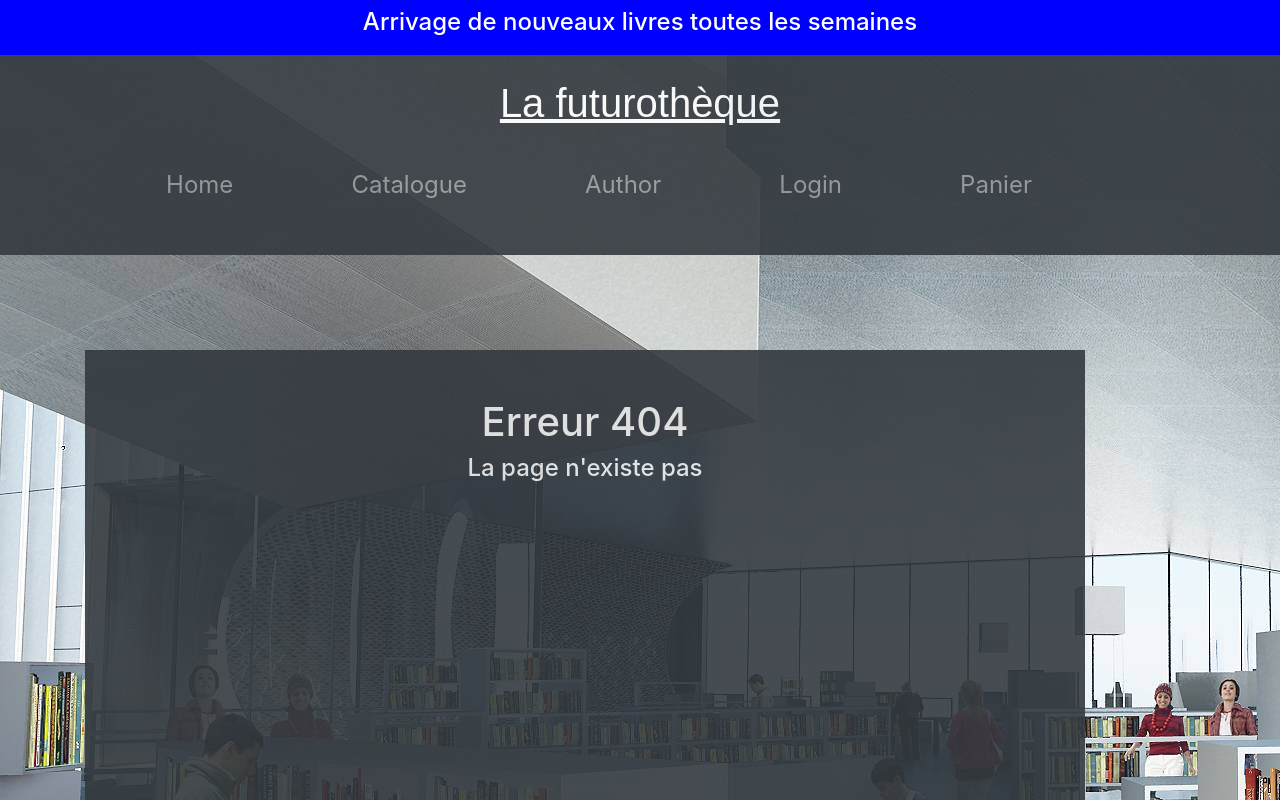
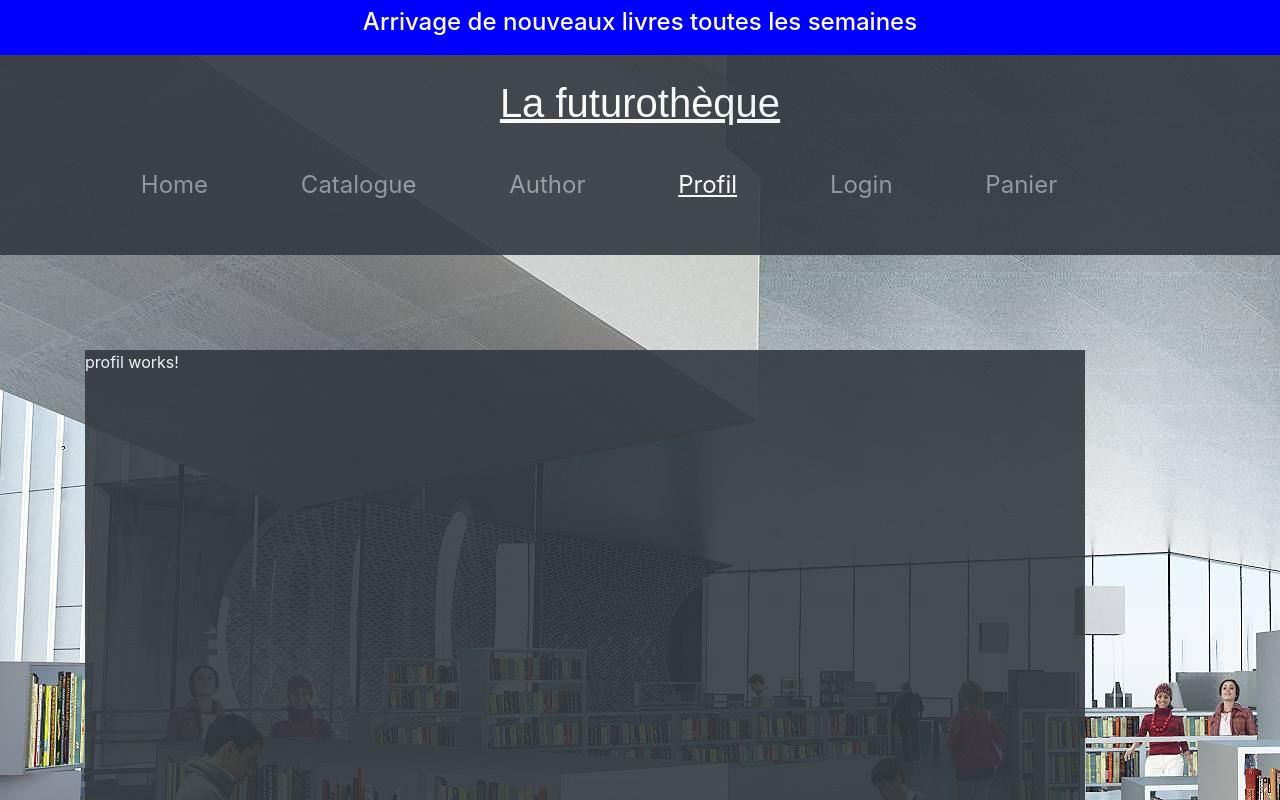
Before and after one commit to tanguyjob/LibraryInAngular, an Angular app in the folder LibraryInAngular/: page /profil in a window 1280 px wide. Before the commit this address led to /notfound. Shown: the top 800 px of the page. Built offline with nearby package versions, Linux system fonts and the light colour scheme.

Commit message:
création of the profile component

```diff
--- a/LibraryInAngular/src/app/app.module.ts
+++ b/LibraryInAngular/src/app/app.module.ts
@@ -24,6 +24,7 @@ import { BookAuthorComponent } from './book-author/book-author.component';
 import { BookAuthorModel } from './models/BookAuthorModel';
 import { AuthorComponent } from './author/author.component';
 import { AuthorDetailComponent } from './author-detail/author-detail.component';
+import { ProfilComponent } from './profil/profil.component';
 
 
 
@@ -44,6 +45,7 @@ import { AuthorDetailComponent } from './author-detail/author-detail.component';
     BookAuthorComponent,
     AuthorComponent,
     AuthorDetailComponent,
+    ProfilComponent,
   ],
   imports: [
     BrowserModule,
@@ -64,6 +66,7 @@ import { AuthorDetailComponent } from './author-detail/author-detail.component';
       { path:'c2', component: CatalogdeuxComponent},
       { path:'author', component: AuthorComponent},
       { path:'book-author/:id', component: BookAuthorComponent },
+      { path: 'profil', canActivate:[AuthgardService], component: ProfilComponent },
       { path: 'notfound', component: NotFoundComponent},
       { path:'**', redirectTo: 'notfound'}
     ])
--- /dev/null
+++ b/LibraryInAngular/src/app/profil/profil.component.html
@@ -0,0 +1 @@
+<p>profil works!</p>
--- /dev/null
+++ b/LibraryInAngular/src/app/profil/profil.component.ts
@@ -0,0 +1,15 @@
+import { Component, OnInit } from '@angular/core';
+
+@Component({
+  selector: 'app-profil',
+  templateUrl: './profil.component.html',
+  styleUrls: ['./profil.component.css']
+})
+export class ProfilComponent implements OnInit {
+
+  constructor() { }
+
+  ngOnInit(): void {
+  }
+
+}
--- a/LibraryInAngular/src/app/top-bar/top-bar.component.html
+++ b/LibraryInAngular/src/app/top-bar/top-bar.component.html
@@ -10,6 +10,7 @@
                 <li class="nav-item"><a class="nava nav-link" routerLinkActive="linkActive" routerLink="home">Home</a></li>
                 <li class="nav-item"><a class="nava nav-link" routerLinkActive="linkActive"routerLink="catalog">Catalogue</a></li>
                 <li class="nav-item"><a class="nava nav-link" routerLinkActive="linkActive" routerLink="author">Author</a></li>
+                <li class="nav-item"><a class="nava nav-link" routerLinkActive="linkActive" routerLink="profil">Profil</a></li>
                 <li class="nav-item"><a class="nava nav-link" routerLinkActive="linkActive" routerLink="login">Login</a></li>
                 <app-cart-menu></app-cart-menu>
             </ul>
```
Also changed, not shown: LibraryInAngular/src/app/profil/profil.component.css (added).
